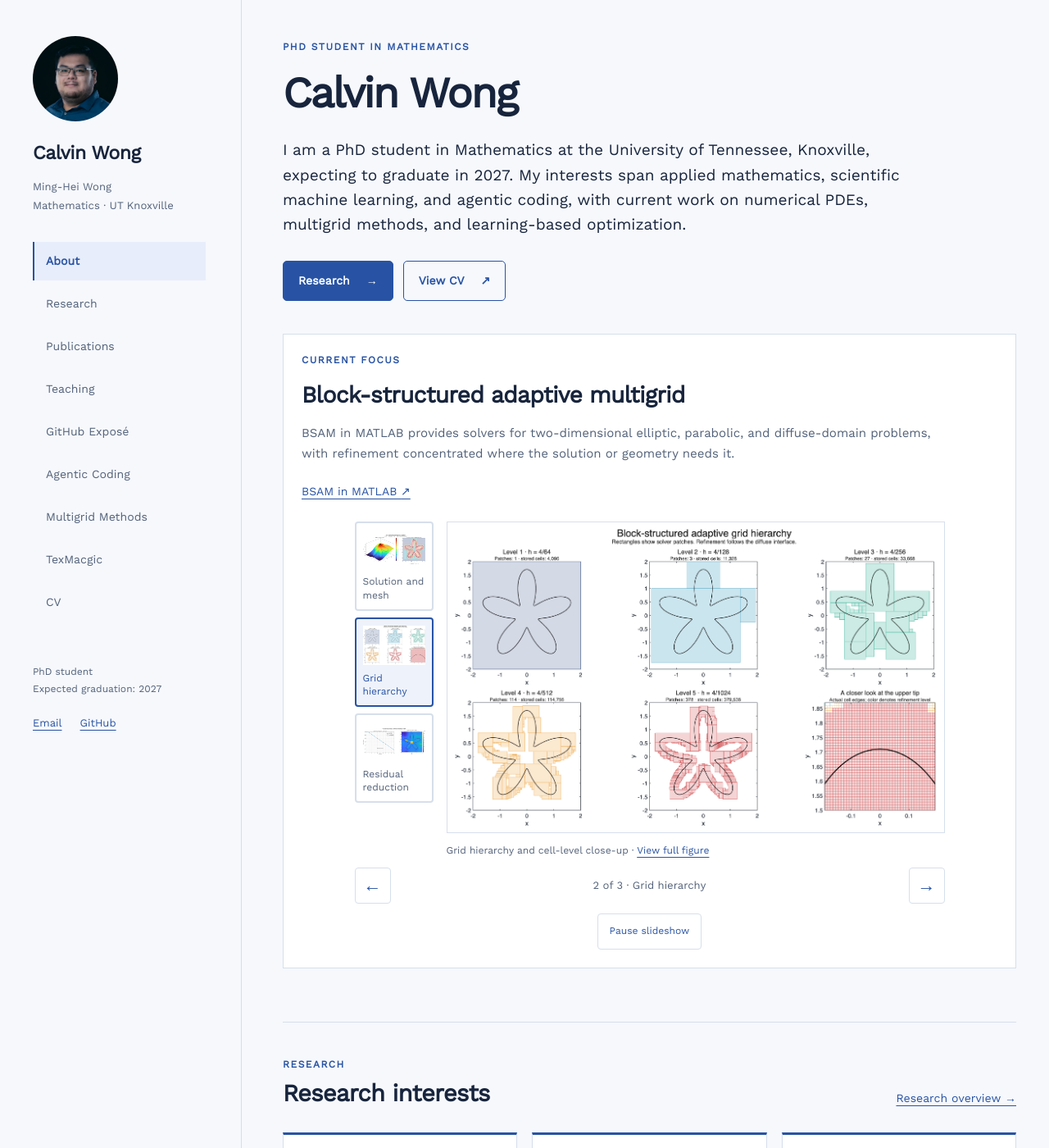
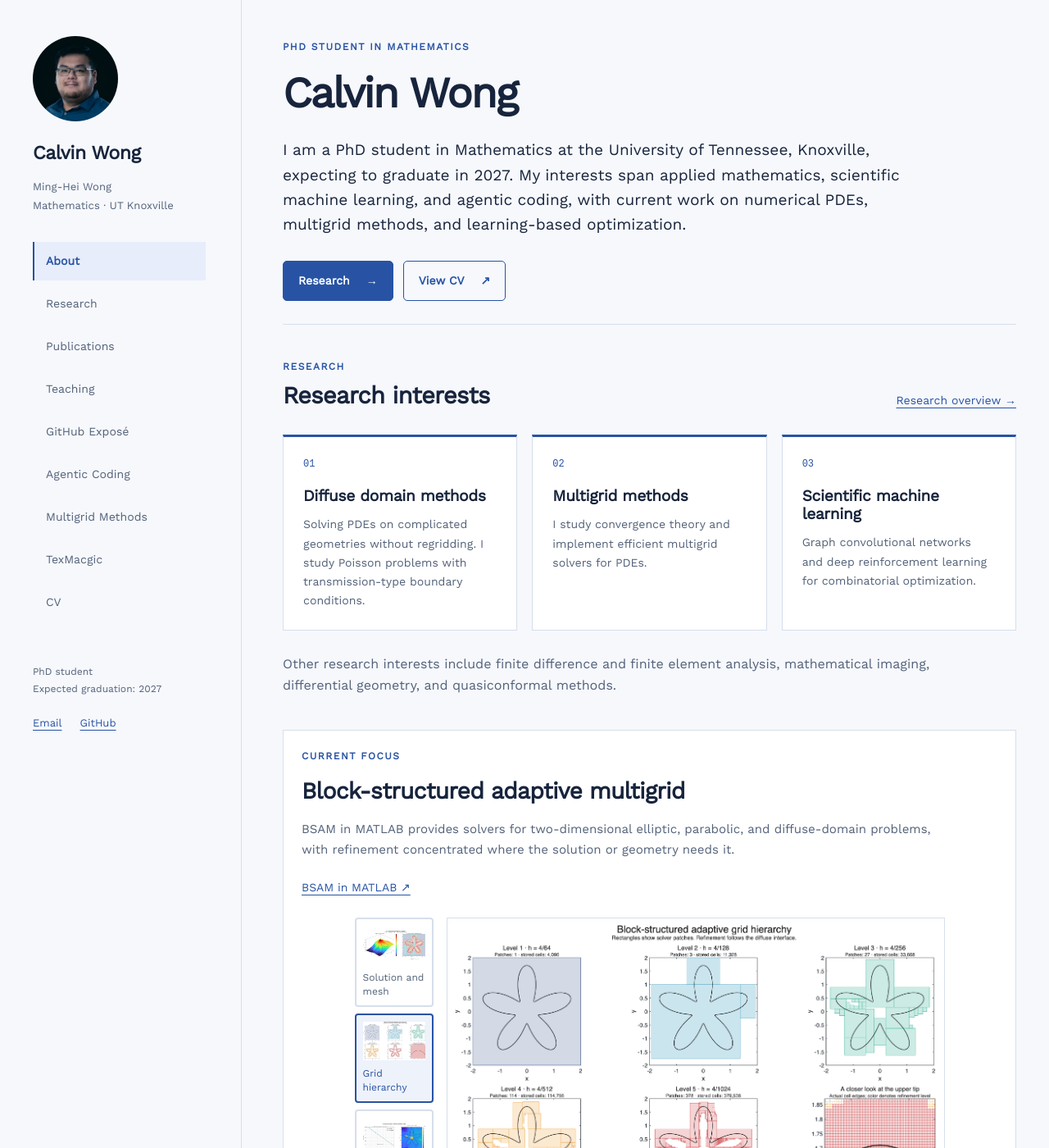
Before and after one commit to Calvin1127XD/Calvin1127XD.github.io, a Jekyll site: the page built from index.md, in a window 1280 px wide and 1400 px high. Shown: the whole window at 82% size. Built offline with Jekyll 4.4.1, drawn with Linux system fonts in a browser that asks for light colours; some of the changed text lies outside the part shown.

Commit message:
Enlarge TexMacgic gallery and put research interests first

```diff
--- a/_pages/texmacgic.html
+++ b/_pages/texmacgic.html
@@ -13,6 +13,7 @@ description: A macOS LaTeX editor with Codex, Claude Code, and Antigravity agent
 <p class="eyebrow">macOS software</p>
 <h1>TexMacgic</h1>
 <p class="hero-lead">LaTeX editing with Codex, Claude Code, and Antigravity.</p>
+<p class="app-price"><strong>TexMacgic is a free app.</strong> AI provider accounts and subscriptions are separate.</p>
 <p>Use an agent inside your LaTeX project to review source, compile, inspect diagnostics, and check the PDF. TexMacgic connects separately installed command-line providers to editor and document tools through MCP.</p>
 <div class="actions"><a class="button primary" href="https://apps.apple.com/us/app/texmacgic/id6804365513">View on the Mac App Store <span aria-hidden="true">↗</span></a><a class="button secondary" href="{{ '/texmacgic/support/' | relative_url }}">Support</a></div></div>
 <div class="app-summary">
--- a/assets/css/academic.css
+++ b/assets/css/academic.css
@@ -96,6 +96,7 @@
 @media(min-width:761px){.book-content>.mgbook-cover{margin-top:16px}}
 /* Five official promotional images share the research gallery controls. */
 .app-promotion-gallery{margin:42px auto}
+.app-promotion-gallery .figure-gallery[data-enhanced]{max-width:none}
 .app-promotion-gallery .gallery-thumbnails button{min-height:80px;padding:6px}
 .app-promotion-gallery .gallery-thumbnails img{height:40px}
 .app-promotion-gallery .gallery-thumbnails span{min-height:0;margin-top:4px;line-height:1.3}
@@ -106,3 +107,5 @@
  .site-header{position:sticky;top:0;align-self:start;height:100vh;height:100dvh;overflow-y:auto;overscroll-behavior-y:contain;scrollbar-gutter:stable;scroll-padding-block:16px;overflow-wrap:anywhere}
  .site-header a:focus-visible{outline-offset:-3px}
 }
+
+.home-page .hero>#research-interests{padding-bottom:0}
--- a/index.md
+++ b/index.md
@@ -13,14 +13,6 @@ description: Calvin (Ming-Hei) Wong, PhD student in Mathematics at the Universit
 <h1>Calvin Wong</h1>
 <p class="hero-lead">I am a PhD student in Mathematics at the University of Tennessee, Knoxville, expecting to graduate in 2027. My interests span applied mathematics, scientific machine learning, and agentic coding, with current work on numerical PDEs, multigrid methods, and learning-based optimization.</p>
 <div class="actions"><a class="button primary" href="{{ '/research/' | relative_url }}">Research <span aria-hidden="true">→</span></a><a class="button secondary" href="{{ '/files/CV/CalvinCV_October3_2026.pdf' | relative_url }}">View CV <span aria-hidden="true">↗</span></a></div>
-<div class="research-visual bsam-highlight" id="current-focus">
-<div class="bsam-highlight-intro">
-<p class="eyebrow">Current focus</p>
-<h2>Block-structured adaptive multigrid</h2>
-<p>BSAM in MATLAB provides solvers for two-dimensional elliptic, parabolic, and diffuse-domain problems, with refinement concentrated where the solution or geometry needs it.</p>
-<a class="text-link" href="https://github.com/Calvin1127XD/BSAM-in-MATLAB">BSAM in MATLAB <span aria-hidden="true">↗</span></a></div>
-{% include bsam-gallery.html %}
-</div></section>
 <section class="section" id="research-interests">
 <div class="section-heading">
 <div>
@@ -37,6 +29,15 @@ description: Calvin (Ming-Hei) Wong, PhD student in Mathematics at the Universit
 <h3>Scientific machine learning</h3>
 <p>Graph convolutional networks and deep reinforcement learning for combinatorial optimization.</p></article></div>
 <p class="additional">Other research interests include finite difference and finite element analysis, mathematical imaging, differential geometry, and quasiconformal methods.</p></section>
+<div class="research-visual bsam-highlight" id="current-focus">
+<div class="bsam-highlight-intro">
+<p class="eyebrow">Current focus</p>
+<h2>Block-structured adaptive multigrid</h2>
+<p>BSAM in MATLAB provides solvers for two-dimensional elliptic, parabolic, and diffuse-domain problems, with refinement concentrated where the solution or geometry needs it.</p>
+<a class="text-link" href="https://github.com/Calvin1127XD/BSAM-in-MATLAB">BSAM in MATLAB <span aria-hidden="true">↗</span></a></div>
+{% include bsam-gallery.html %}
+</div></section>
+
 <section class="section" id="publications">
 <div class="section-heading">
 <div>
```
